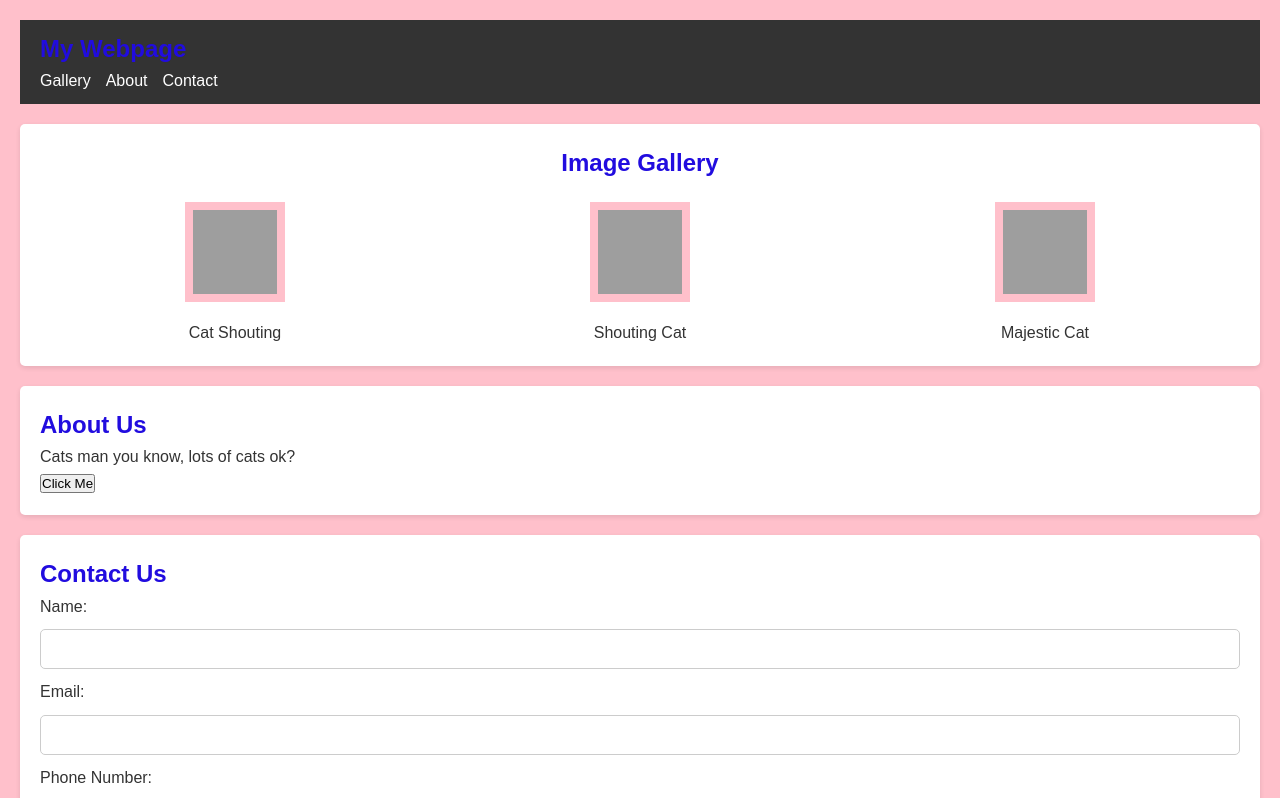
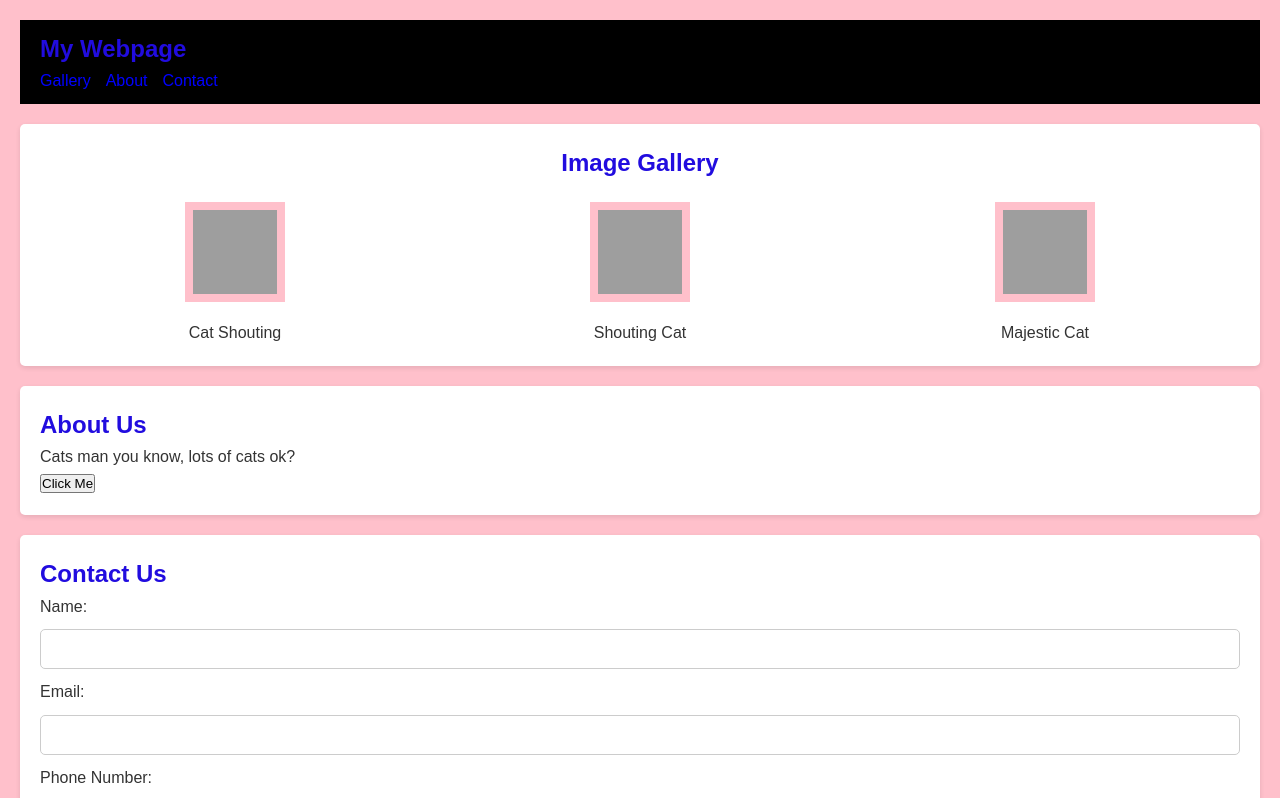
Before and after one commit to SFotheringham96/simple-webpage-main, a plain HTML site: page index.html in a window 1280 px wide. Shown: the top 798 px of the page. Drawn offline with Linux system fonts and the light colour scheme; grey boxes are pictures that could not be loaded.

Commit message:
Changes to colour

```diff
--- a/css/style.css
+++ b/css/style.css
@@ -14,7 +14,7 @@ body {
 }
 
 header {
-    background-color: #333;
+    background-color: black;
     color: #fff;
     padding: 10px 20px;
 }
@@ -38,7 +38,7 @@ nav ul li {
 }
 
 nav ul li a {
-    color: #fff;
+    color: blue;
     text-decoration: none;
 
 }
```
